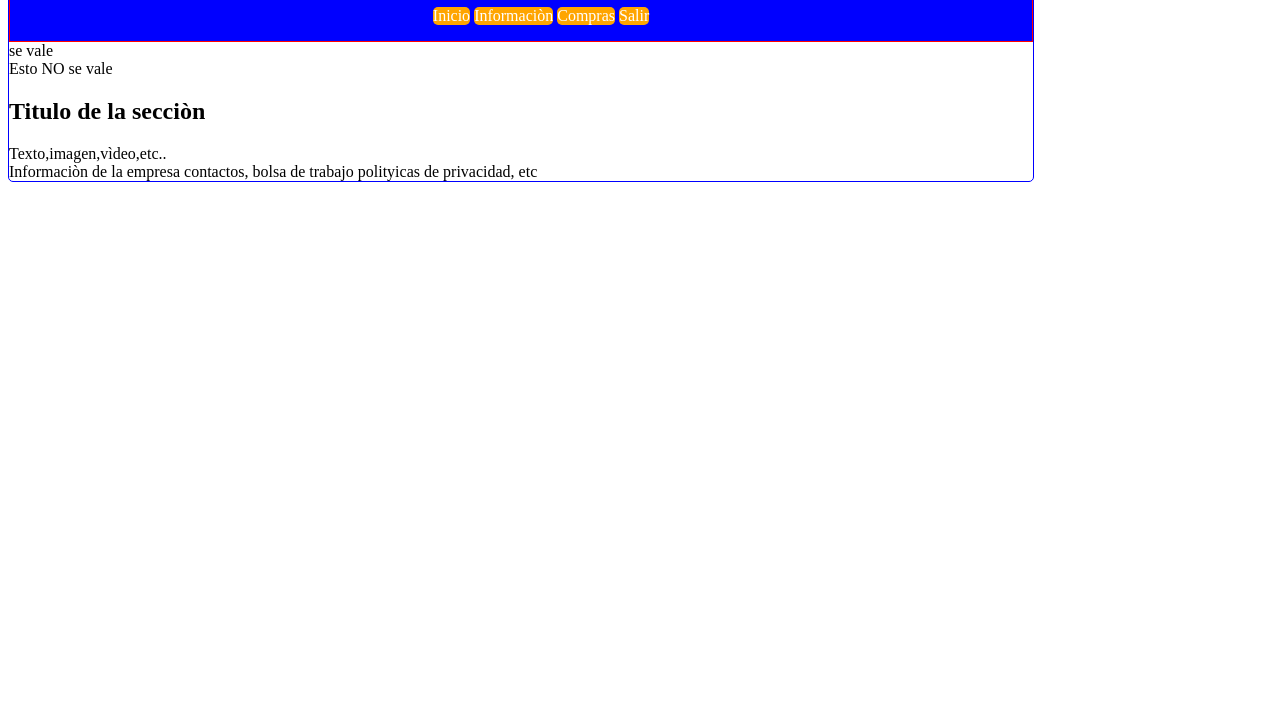
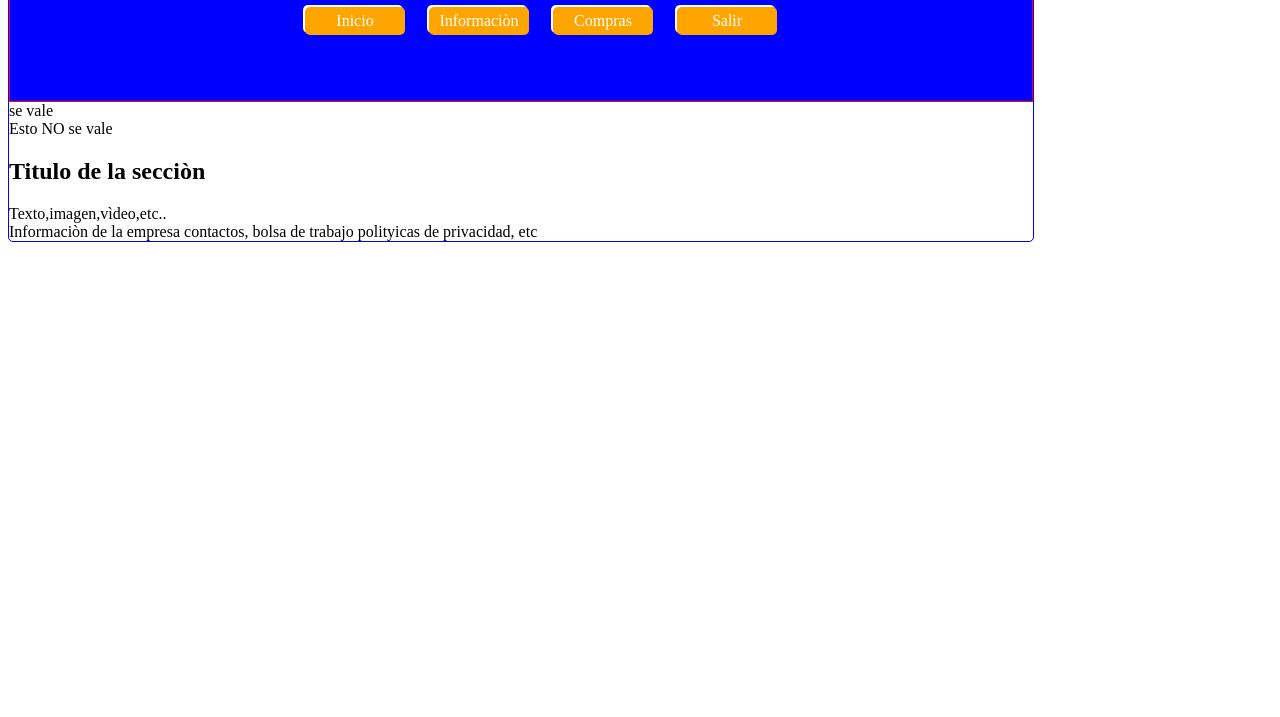
Before and after one commit to alejandraarechiga/pw2163, a plain HTML site: page primerHTML5.html in a window 1280 px wide. Shown: the part 83-800 px from the top of the page. Drawn offline with Linux system fonts and the light colour scheme.

Commit message:
margin y padding

```diff
--- a/css/estilos.css
+++ b/css/estilos.css
@@ -18,6 +18,7 @@ header
 	background: blue;
 	border: 1px solid red;
 	color: white; /*letra*/
+	/*padding: 0px 0px 10px 0px;*/
 	text-align:center; /*alineacion*/
 
 }
@@ -25,11 +26,19 @@ header
 header nav ul li
 {
 	/*border: 1px solid yellow;*/
-	background: orange;
-	border-radius: 5px;
+	background: orange; /*color del fondo*/
+	border-radius: 5px;/*bordes redondeados*/
+	box-shadow: -2px -2px;
 	display: inline-block;  /*rompe modelo de caja*/
-
+	margin: 0px 10px 50px 10px; /*separo las cajas*/
+	padding: 5px 10px; /*agrando los botones (inerno)*/
+	width: 80px; /*ancho del boton*/
 
 
 
 }
+header nav ul li:hover /* mouse por encima*/
+{
+background: white; /*color de fondo*/
+color:orange; /*color de letras*/
+}
```
